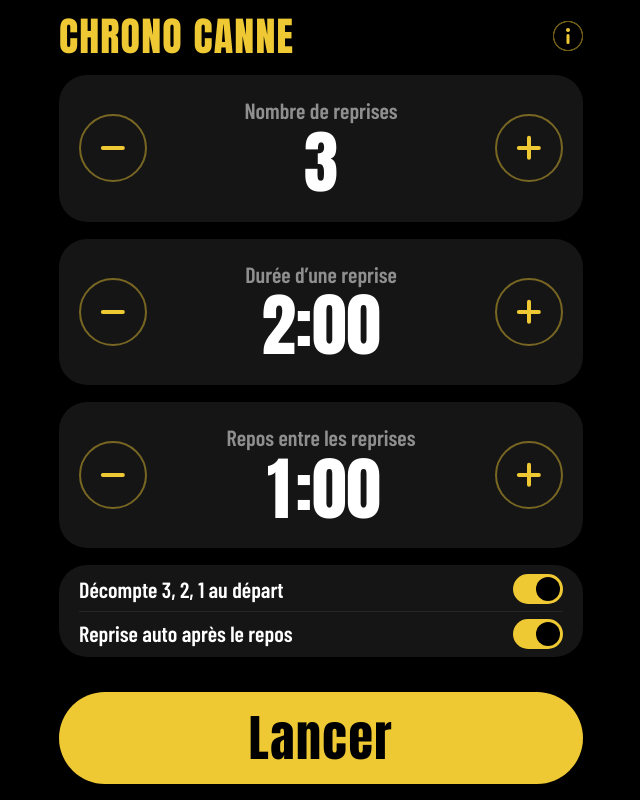
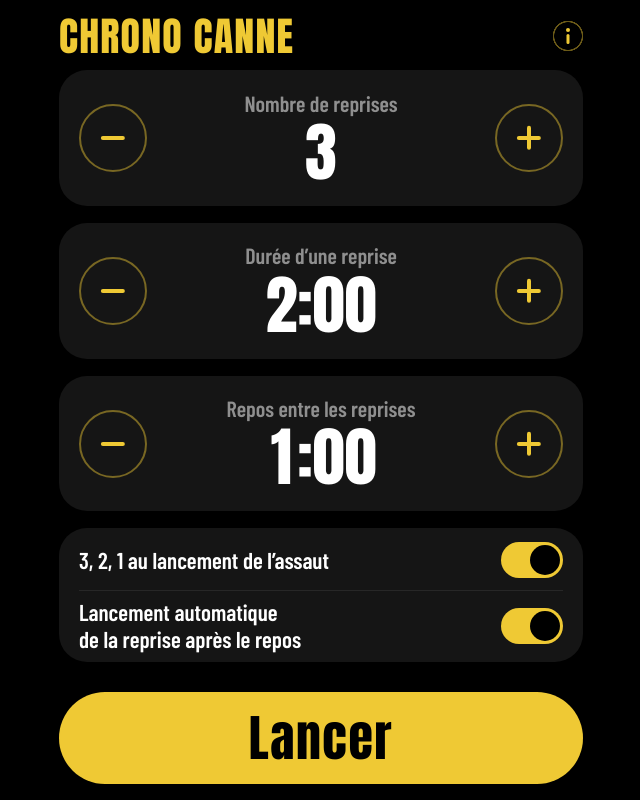
Before and after one commit to PJoessel/luco-chrono, a plain HTML site: page index.html in a window 1280 px wide. Shown: the whole page, without its empty margins (319-959 px from the left). Drawn offline with Linux system fonts and the light colour scheme.

Commit message:
Interrupteurs plus grands et libellés plus clairs
- Toute la ligne se touche (60 px), interrupteur plus grand
- « 3, 2, 1 au lancement de l'assaut » et « Lancement automatique
  de la reprise après le repos »
- Cartes de réglage un peu resserrées sur les écrans bas

Co-Authored-By: Vincent Prunier <71925703+Moussaka47@users.noreply.github.com>
Co-Authored-By: Claude Opus 5.5 <noreply@anthropic.com>

```diff
--- a/index.html
+++ b/index.html
@@ -158,10 +158,10 @@ h1 { margin: 0; font-family: var(--display); font-weight: 400; font-size: clamp(
 .rows { flex: 1; min-height: 0; display: flex; flex-direction: column; justify-content: center; gap: clamp(10px, 2.2cqh, 18px); }
 /* les cartes grandissent avec la hauteur de l'écran (pas de grand vide au-dessus et en dessous) */
 /* marge intérieure réduite sur les écrans bas (320 × 568, iPhone SE), pour laisser la place aux options */
-.reglage { display: flex; align-items: center; gap: 8px; padding: clamp(6px, 4.6cqh - 12px, 34px) clamp(12px, 4cqw, 20px); }
+.reglage { display: flex; align-items: center; gap: 8px; padding: clamp(6px, 5cqh - 18px, 34px) clamp(12px, 4cqw, 20px); }
 .milieu { flex: 1; min-width: 0; display: flex; flex-direction: column; align-items: center; gap: 2px; }
 .lib { font-size: clamp(16px, 5cqw, 22px); line-height: 1.15; color: var(--gris-clair); white-space: nowrap; }
-.v { font-family: var(--display); font-weight: 400; font-size: clamp(44px, min(17cqw, 9cqh), 84px); line-height: 1.05; white-space: nowrap; }
+.v { font-family: var(--display); font-weight: 400; font-size: clamp(40px, min(17cqw, 8.4cqh), 84px); line-height: 1.05; white-space: nowrap; }
 .step {
   position: relative;
   flex: none;
@@ -192,12 +192,12 @@ h1 { margin: 0; font-family: var(--display); font-weight: 400; font-size: clamp(
 .step:disabled { opacity: .3; cursor: default; }
 /* Options sous le repos : interrupteurs (jaune = activé). Utiles avec un arbitre qui dirige l'assaut */
 .options { padding: 2px clamp(12px, 4cqw, 20px); }
-.opt { display: flex; align-items: center; justify-content: space-between; gap: 12px; width: 100%; min-height: 44px; text-align: left; font-size: clamp(16px, 5cqw, 22px); line-height: 1.15; }
+.opt { display: flex; align-items: center; justify-content: space-between; gap: 16px; width: 100%; min-height: 60px; padding-block: 8px; text-align: left; font-size: clamp(17px, 5.4cqw, 23px); line-height: 1.15; text-wrap: balance; }
 .opt + .opt { border-top: 1px solid rgba(255, 255, 255, .08); }
-.inter { flex: none; position: relative; width: 50px; height: 30px; border-radius: 999px; background: var(--gris); transition: background .2s; }
-.inter::after { content: ""; position: absolute; top: 3px; left: 3px; width: 24px; height: 24px; border-radius: 50%; background: var(--gris-clair); transition: transform .2s, background .2s; }
+.inter { flex: none; position: relative; width: 62px; height: 36px; border-radius: 999px; background: var(--gris); transition: background .2s; }
+.inter::after { content: ""; position: absolute; top: 3px; left: 3px; width: 30px; height: 30px; border-radius: 50%; background: var(--gris-clair); transition: transform .2s, background .2s; }
 .opt[aria-checked="true"] .inter { background: var(--jaune); }
-.opt[aria-checked="true"] .inter::after { transform: translateX(20px); background: var(--noir); }
+.opt[aria-checked="true"] .inter::after { transform: translateX(26px); background: var(--noir); }
 /* repos sur « Non » : rien ne s'enchaîne tout seul, l'option ne sert à rien */
 .opt:disabled { opacity: .3; cursor: default; }
 .go {
@@ -423,8 +423,8 @@ html.tourne-d body { transform: translateX(100dvw) rotate(90deg); }
       <button class="step" data-k="r" data-d="30" aria-label="Allonger le repos"></button>
     </div>
     <div class="carte options">
-      <button class="opt" id="oC" role="switch" aria-checked="true"><span>Décompte 3, 2, 1 au départ</span><i class="inter"></i></button>
-      <button class="opt" id="oA" role="switch" aria-checked="true"><span>Reprise auto après le repos</span><i class="inter"></i></button>
+      <button class="opt" id="oC" role="switch" aria-checked="true"><span>3, 2, 1 au lancement de l’assaut</span><i class="inter"></i></button>
+      <button class="opt" id="oA" role="switch" aria-checked="true"><span>Lancement automatique de la reprise après le repos</span><i class="inter"></i></button>
     </div>
   </div>
   <button class="go" id="bGo">Lancer</button>
@@ -441,11 +441,11 @@ html.tourne-d body { transform: translateX(100dvw) rotate(90deg); }
       <h3>Comment ça marche</h3>
       <ul>
         <li>Choisis le nombre de reprises, leur durée et le temps de repos entre deux reprises, puis appuie sur <b>Lancer</b>. L’app garde tes réglages pour la prochaine fois.</li>
-        <li>Quand tu lances une reprise, un décompte 3, 2, 1 s’affiche, avec un ding à chaque chiffre (option <b>Décompte 3, 2, 1 au départ</b>).</li>
+        <li>Quand tu lances une reprise, un décompte 3, 2, 1 s’affiche, avec un ding à chaque chiffre (option <b>3, 2, 1 au lancement de l’assaut</b>).</li>
         <li>Pendant une reprise, un ding sonne chaque seconde sur les 5 dernières secondes. À la fin de la reprise, trois dings.</li>
-        <li>Le repos démarre tout seul. À la fin du repos, deux dings aigus, et la reprise suivante démarre toute seule (option <b>Reprise auto après le repos</b>).</li>
+        <li>Le repos démarre tout seul. À la fin du repos, deux dings aigus, et la reprise suivante démarre toute seule (option <b>Lancement automatique de la reprise après le repos</b>).</li>
         <li>Pour lancer la reprise suivante avant la fin du repos, garde le doigt appuyé 1 seconde sur <b>Lancer</b>.</li>
-        <li>Avec un arbitre, tu peux couper le <b>décompte 3, 2, 1</b> et la <b>reprise auto après le repos</b>. La reprise part alors dès que tu appuies sur <b>Lancer</b>, et à la fin du repos l’app attend que tu lances la suivante.</li>
+        <li>Avec un arbitre, tu peux couper le <b>3, 2, 1</b> et le <b>lancement automatique de la reprise après le repos</b>. La reprise part alors dès que tu appuies sur <b>Lancer</b>, et à la fin du repos l’app attend que tu lances la suivante.</li>
         <li><b>Pause</b> arrête le temps pendant une reprise. <b>Arrêter</b> met fin à l’assaut, après une confirmation.</li>
       </ul>
     </section>
--- a/sw.js
+++ b/sw.js
@@ -9,7 +9,7 @@
    tout de suite (l'app se recharge sur l'écran des réglages, jamais pendant un
    assaut). Tout fichier ajouté ou renommé doit aussi aller dans FICHIERS. */
 
-const VERSION = "luco-chrono-23";
+const VERSION = "luco-chrono-24";
 const FICHIERS = [
   "./index.html", // ouvrir « / » sert aussi cette copie (voir fetch)
   "./manifest.webmanifest",
```
Also changed, not shown: 1 other file.
